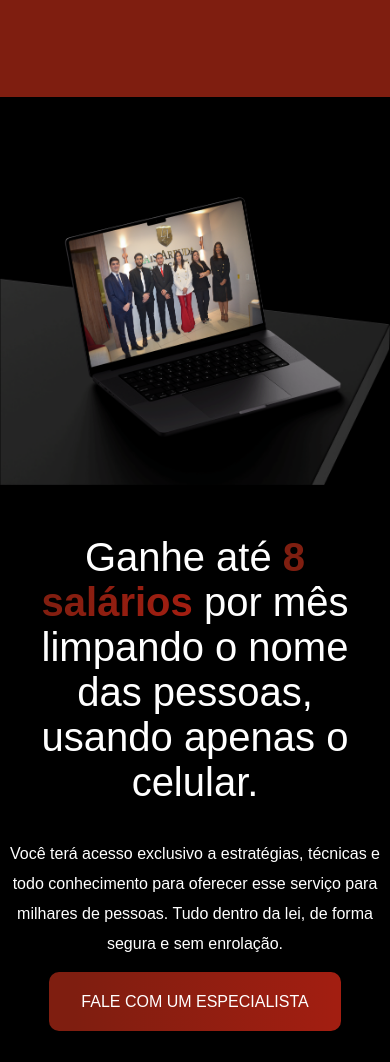
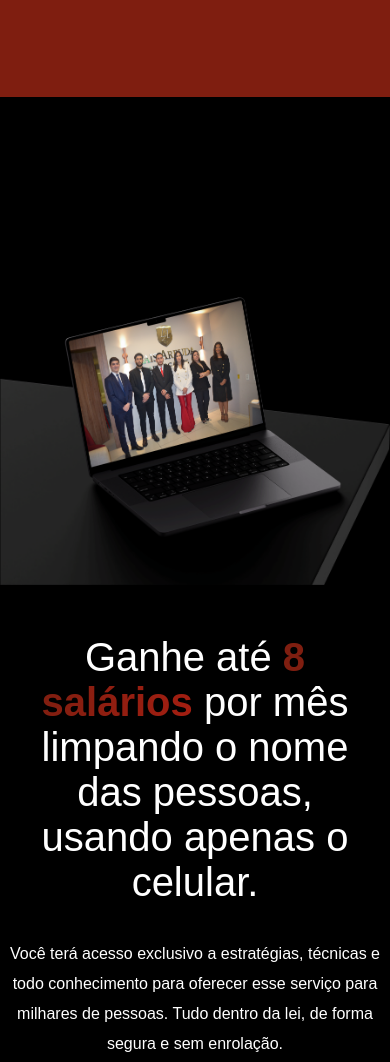
Before and after one commit to Pedrorenatopr/lais-arruda, a plain HTML site: page index.html in a window 390 px wide. Shown: the part 3873-4935 px from the top of the page. Drawn offline with Linux system fonts and the light colour scheme.

```diff
--- a/index.html
+++ b/index.html
@@ -84,8 +84,8 @@
         </div>
     </div>
 
-    <div class="sobre">
-        <div class="div-sobre">
+    <div class="time-dois">
+        <div class="div-time-dois">
           <div class="box-iphone">
             <div class="iphone">
               <div class="iphone-img">
@@ -284,5 +284,7 @@
       </div>
 
 
+
+
 </body>
 </html>
--- a/style.css
+++ b/style.css
@@ -249,9 +249,10 @@ section.mundo {
     padding-top: 100px;
   }
 
-  .div-sobre {
+  .div-time-dois {
     display: flex;
     justify-content: center;
+    padding-top: 100px;
   }
 
   .iphone-img  img{
@@ -669,7 +670,7 @@ section.mundo {
         padding-top: 0px;
       }
 
-      .sobre {
+      .time-dois {
         display: grid;
         justify-content: center;
         text-align: center;
@@ -701,7 +702,7 @@ section.mundo {
       }
 
 
-      .div-sobre {
+      .div-time-dois {
         display: grid;
         justify-content: center;
         align-self: center;
@@ -747,4 +748,5 @@ section.mundo {
 
 
 
+
 }
```
